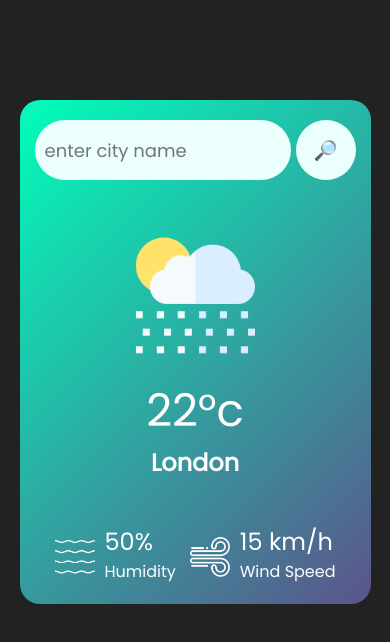
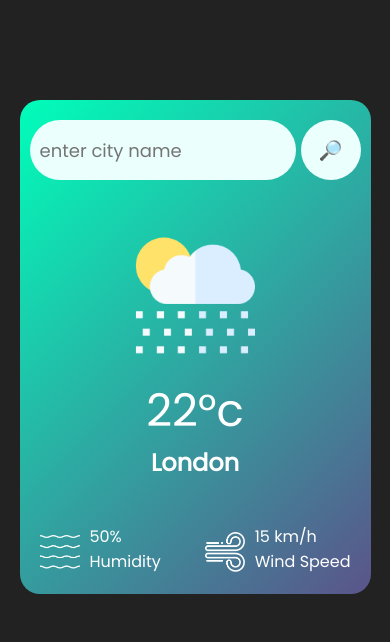
Before and after one commit to mihaellatocu/Weather_app, a plain HTML site: page index.html in a window 390 px wide. Drawn offline with Linux system fonts and the light colour scheme.

Commit message:
updating width

```diff
--- a/style.css
+++ b/style.css
@@ -97,6 +97,13 @@ body {
     margin-right: 5px;
   }
   .card {
-    padding: 20px 15px
+    padding: 20px 10px;
+  }
+  .details {
+    padding: 0 10px;
+  }
+  .humidity, .wind {
+    font-size: 16px;
+    margin-top: -6px;
   }
 }
```
